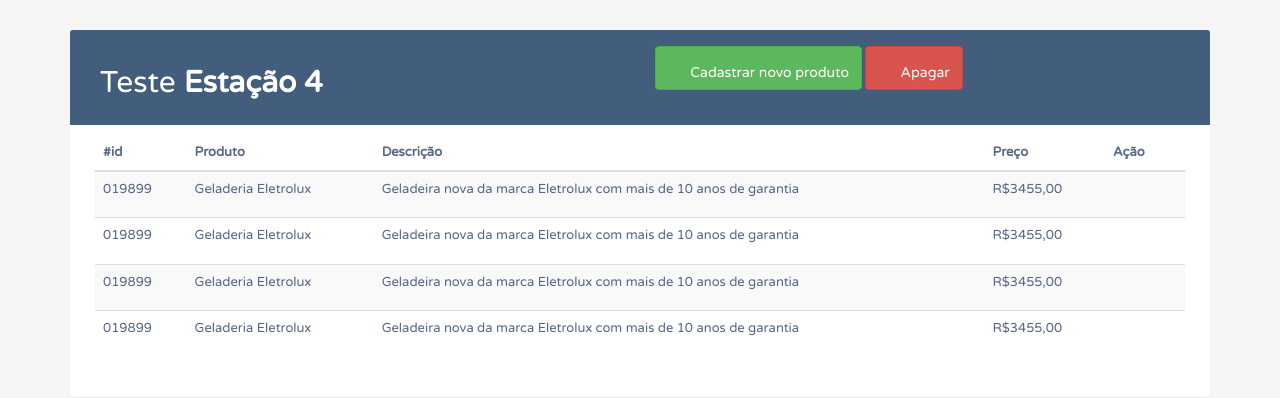
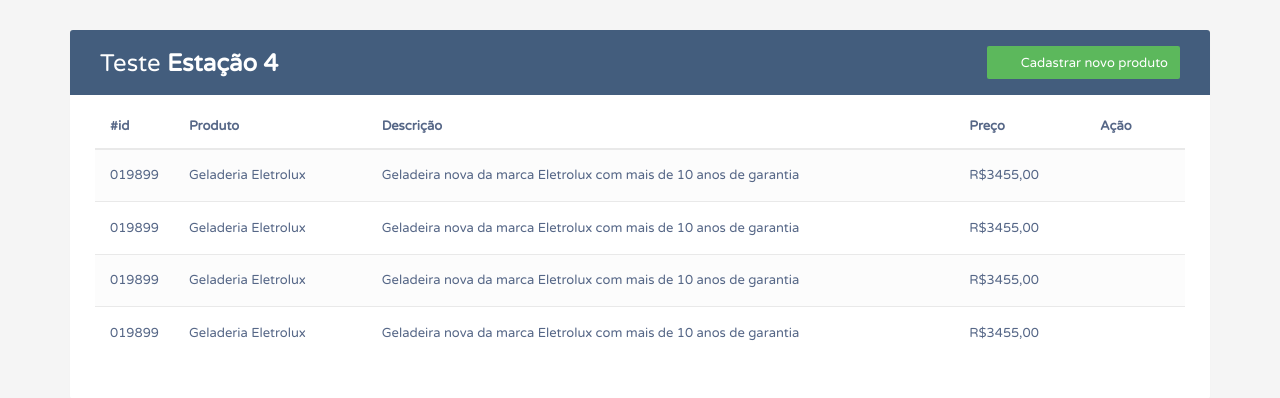
Before and after one commit to marcoscuomo/teste_estacao4, a PHP site: page / in a window 1280 px wide. Shown: the top 398 px of the page. Run offline with PHP 8.4, Linux system fonts and the light colour scheme.

Commit message:
Configura css da tabela

```diff
--- a/css/style.css
+++ b/css/style.css
@@ -19,3 +19,78 @@ body {
     margin: -20px -25px 10px;
     border-radius: 3px 3px 0 0;
 }
+.table-title h2 {
+    margin: 5px 0 0;
+    font-size: 24px;
+}
+.table-title .btn-group {
+    float: right;
+}
+.table-title .btn {
+    color: #fff;
+    float: right;
+    font-size: 13px;
+    border: none;
+    min-width: 50px;
+    border-radius: 2px;
+    border: none;
+    outline: none !important;
+    margin-left: 10px;
+}
+.table-title .btn i {
+    float: left;
+    font-size: 21px;
+    margin-right: 5px;
+}
+.table-title .btn span {
+    float: left;
+    margin-top: 2px;
+}
+table.table tr th, table.table tr td {
+    border-color: #e9e9e9;
+    padding: 12px 15px;
+    vertical-align: middle;
+}
+table.table tr th:first-child {
+    width: 60px;
+}
+table.table tr th:last-child {
+    width: 100px;
+}
+table.table-striped tbody tr:nth-of-type(odd) {
+    background-color: #fcfcfc;
+}
+table.table-striped.table-hover tbody tr:hover {
+    background: #f5f5f5;
+}
+table.table th i {
+    font-size: 13px;
+    margin: 0 5px;
+    cursor: pointer;
+}
+table.table td:last-child i {
+    opacity: 0.9;
+    font-size: 22px;
+    margin: 0 5px;
+}
+table.table td a {
+    font-weight: bold;
+    color: #566787;
+    display: inline-block;
+    text-decoration: none;
+    outline: none !important;
+}
+table.table td a:hover {
+    color: #2196F3;
+}
+table.table td a.edit {
+    color: #FFC107;
+}
+table.table td i {
+    font-size: 19px;
+}
+table.table .avatar {
+    border-radius: 50%;
+    vertical-align: middle;
+    margin-right: 10px;
+}
--- a/index.php
+++ b/index.php
@@ -28,7 +28,6 @@
                     </div>
                     <div class="col-sm-6">
                         <a href="#" class="btn btn-success" data-toggle="modal"><i class="material-icons">&#xE147;</i> <span>Cadastrar novo produto</span></a>
-                        <a href="#deletaproduto" class="btn btn-danger" data-toggle="modal"><i class="material-icons">&#xE15C;</i> <span>Apagar</span></a>
                     </div>
                 </div>
             </div>
```
